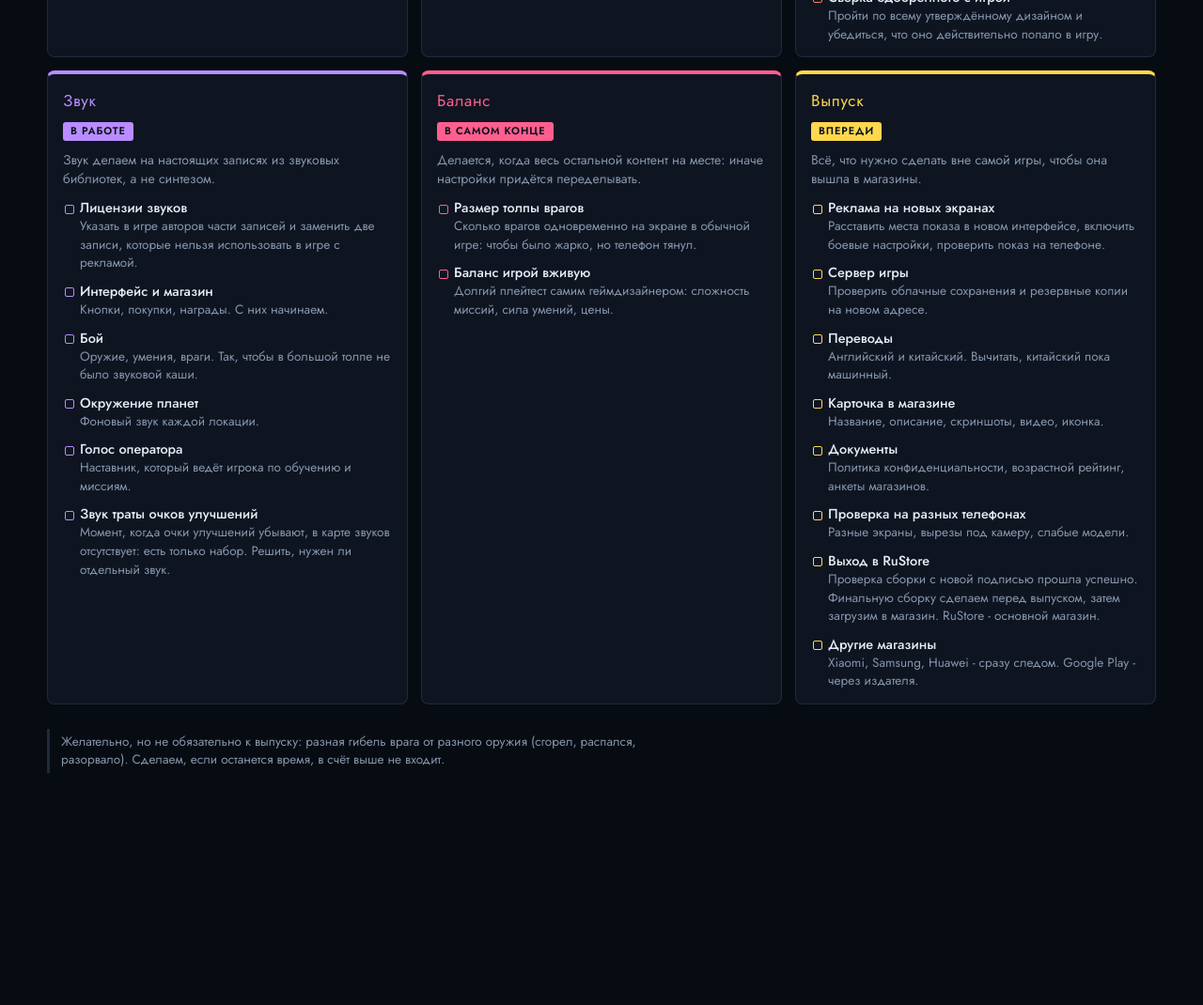
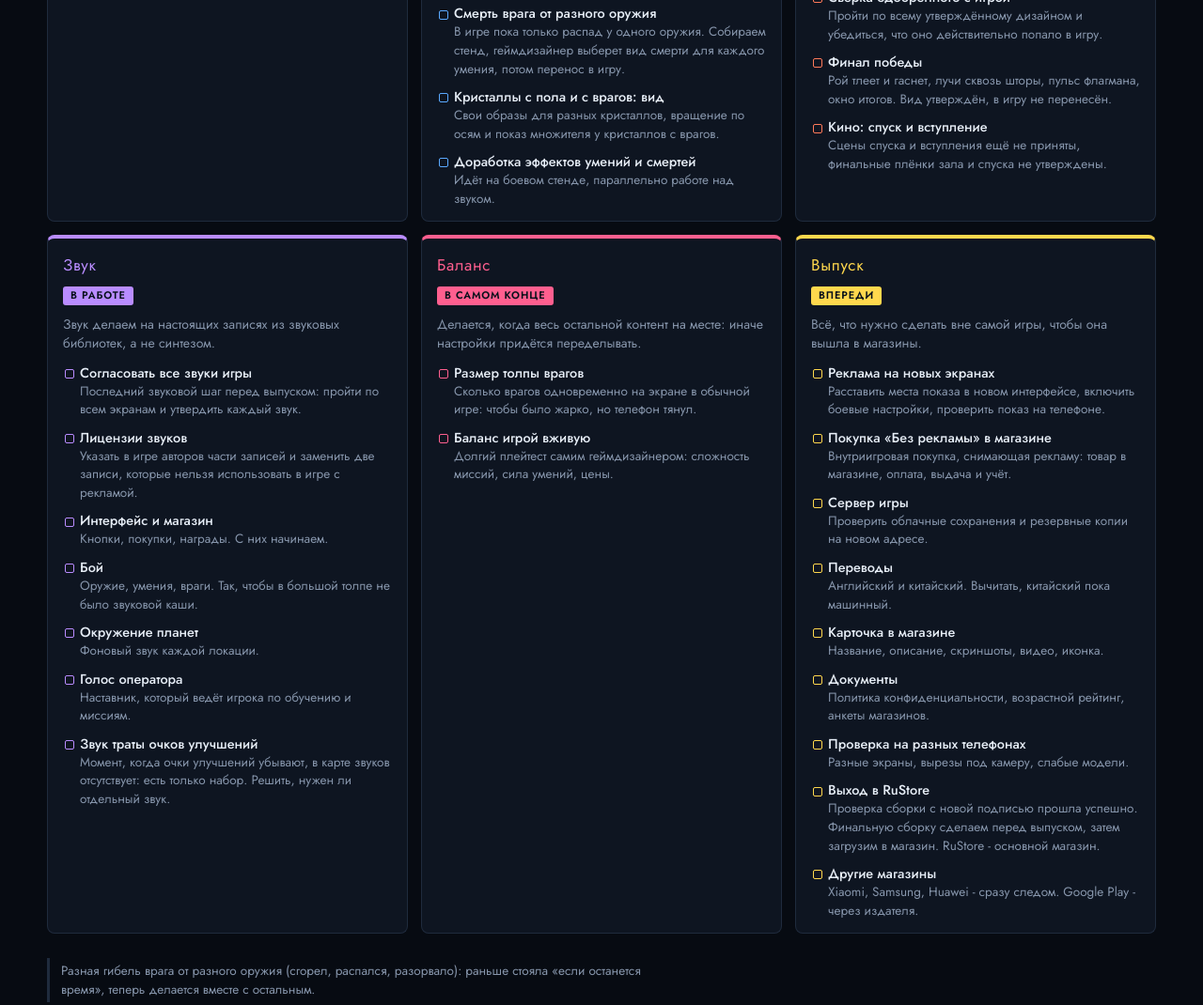
Before and after one commit to Paramonov86/doroga, a plain HTML site: page index.html in a window 1280 px wide. Shown: the part 727-1797 px from the top of the page at 94% size. Before the commit the page ends 1598 px from the top, so only its background shows below. Drawn offline with Linux system fonts and the light colour scheme; a web font is replaced by a local one.

Commit message:
дорога до релиза: обновление 10.11.2026

```diff
--- a/index.html
+++ b/index.html
@@ -57,7 +57,7 @@ li span{display:block;color:var(--dim);font-size:13.5px}
 
   <div class="stages" id="stages"></div>
 
-  <p class="note">Желательно, но не обязательно к выпуску: разная гибель врага от разного оружия (сгорел, распался, разорвало). Сделаем, если останется время, в счёт выше не входит.</p>
+  <p class="note">Разная гибель врага от разного оружия (сгорел, распался, разорвало): раньше стояла «если останется время», теперь делается вместе с остальным.</p>
 </div>
 
 <script>
@@ -87,6 +87,9 @@ const S=[
    [1,'Полная картинка со свечением по умолчанию на всех телефонах, в том числе недорогих'],
    [0,'Плавность свечения на недорогих телефонах','Со свечением игра на недорогом телефоне уже держится выше нужной планки, но бывают короткие подёргивания. Довести до ровной картинки.'],
    [0,'Фон выбора миссии 7','Пока там общий неподвижный кадр. Нужен свой живой фон, как у остальных миссий.'],
+   [0,'Смерть врага от разного оружия','В игре пока только распад у одного оружия. Собираем стенд, геймдизайнер выберет вид смерти для каждого умения, потом перенос в игру.'],
+   [0,'Кристаллы с пола и с врагов: вид','Свои образы для разных кристаллов, вращение по осям и показ множителя у кристаллов с врагов.'],
+   [0,'Доработка эффектов умений и смертей','Идёт на боевом стенде, параллельно работе над звуком.'],
   ]},
  {k:'Экраны и меню',c:'--scr',tag:'в работе',
   about:'Экраны вокруг боя: итоги, лидеры, награды, обучение.',
@@ -101,6 +104,8 @@ const S=[
    [1,'Старый экран итога миссии убран, остался только новый'],
    [0,'Конец кампании: доводка','Сцена в каюте пока заглушка, вид и ритм шагов ждут оценки геймдизайнера.'],
    [0,'Сверка одобренного с игрой','Пройти по всему утверждённому дизайном и убедиться, что оно действительно попало в игру.'],
+   [0,'Финал победы','Рой тлеет и гаснет, лучи сквозь шторы, пульс флагмана, окно итогов. Вид утверждён, в игру не перенесён.'],
+   [0,'Кино: спуск и вступление','Сцены спуска и вступления ещё не приняты, финальные плёнки зала и спуска не утверждены.'],
    [1,'Ордена: новые условия под нынешние правила, прогресс на карточке, сохранение в облаке'],
    [1,'Ордена: вручение при входе в главное меню ударом печати'],
    [1,'Ордена: условия есть у всех двадцати, включая два новых'],
@@ -112,6 +117,8 @@ const S=[
    [1,'Карта звуков: около 320 мест в игре, где нужен звук'],
    [1,'Первичный отбор записей из библиотек'],
    [1,'Библиотека звуков интерфейса собрана: больше двухсот записей'],
+   [1,'Первые согласованные звуки уже звучат в игре'],
+   [0,'Согласовать все звуки игры','Последний звуковой шаг перед выпуском: пройти по всем экранам и утвердить каждый звук.'],
    [0,'Лицензии звуков','Указать в игре авторов части записей и заменить две записи, которые нельзя использовать в игре с рекламой.'],
    [0,'Интерфейс и магазин','Кнопки, покупки, награды. С них начинаем.'],
    [0,'Бой','Оружие, умения, враги. Так, чтобы в большой толпе не было звуковой каши.'],
@@ -131,6 +138,7 @@ const S=[
    [1,'Разведка магазинов и условий публикации'],
    [1,'Рекламная сеть Яндекса подключена (просмотр рекламы за награду)'],
    [0,'Реклама на новых экранах','Расставить места показа в новом интерфейсе, включить боевые настройки, проверить показ на телефоне.'],
+   [0,'Покупка «Без рекламы» в магазине','Внутриигровая покупка, снимающая рекламу: товар в магазине, оплата, выдача и учёт.'],
    [1,'Свой домен у игры, защищённое соединение включено, игра переведена на него, таблица лидеров работает'],
    [1,'Новая таблица лидеров проверена на телефоне во всех состояниях'],
    [0,'Сервер игры','Проверить облачные сохранения и резервные копии на новом адресе.'],
```
